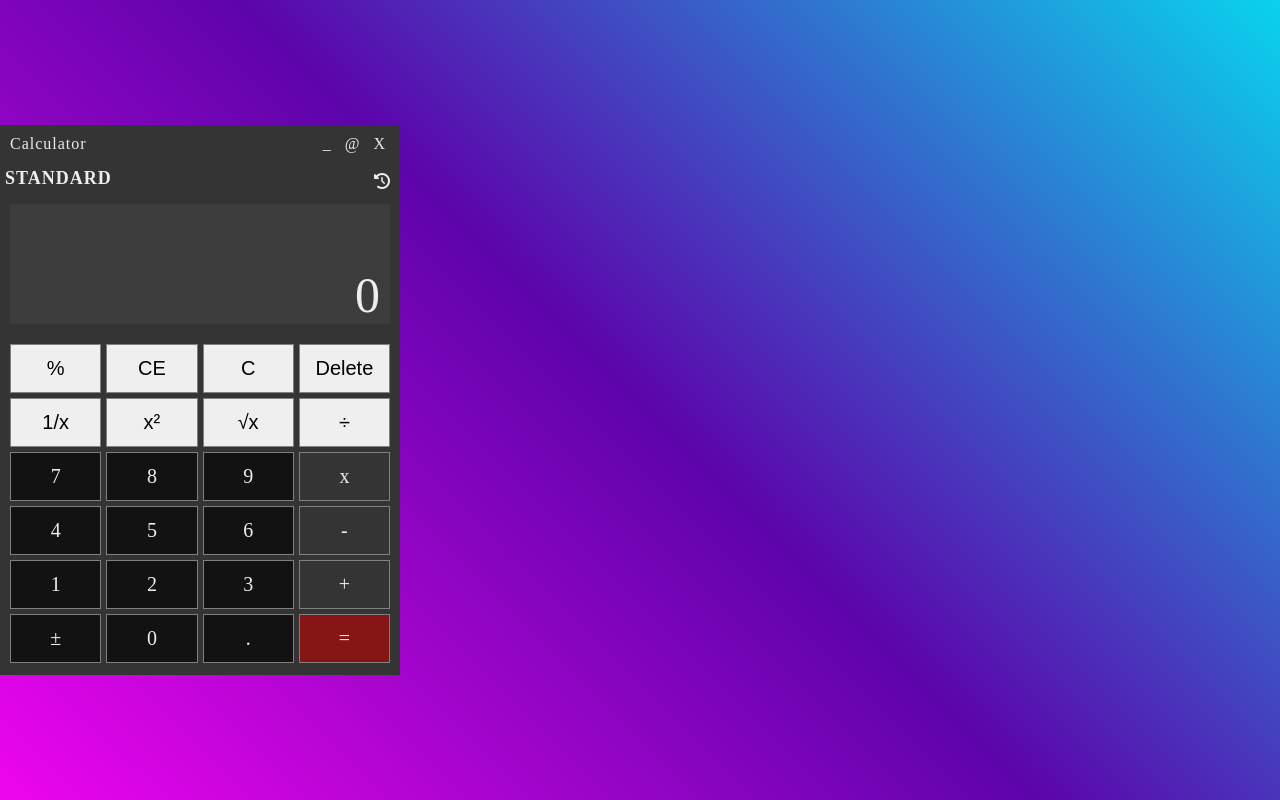
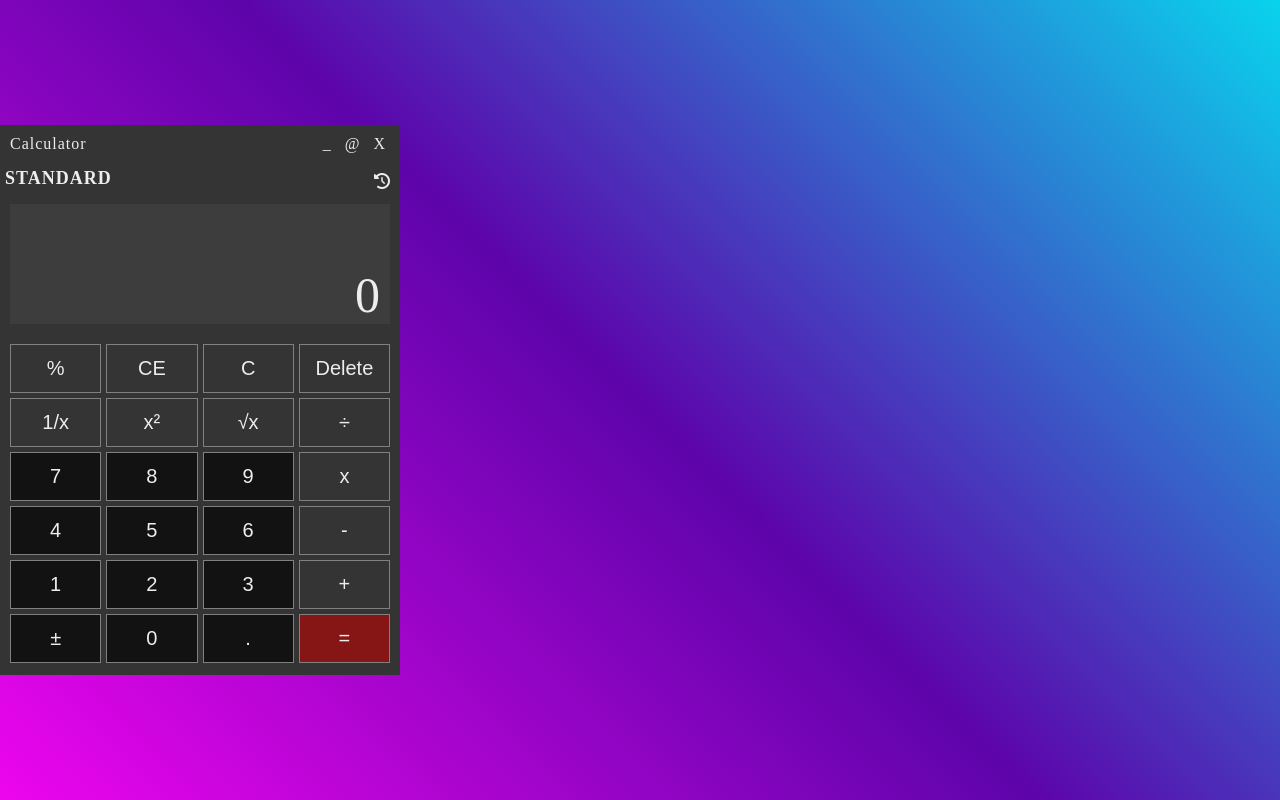
Before and after one commit to CodeforTech2/Calculator, a plain HTML site: page index.html in a window 1280 px wide. Drawn offline with Linux system fonts and the light colour scheme.

Commit message:
Updating all butons with button tag and id

```diff
--- a/calculator.css
+++ b/calculator.css
@@ -91,6 +91,8 @@ body {
     font-size: 20px;
     border: 1px solid gray;
     padding: 12px;
+    background-color: rgb(53, 52, 52);
+    color: #ededed;
 }
 
 .btn:hover {
--- a/index.html
+++ b/index.html
@@ -36,28 +36,27 @@
                 <button class="btn" type="button" id="one-divide-x">1/x</button>
                 <button class="btn" type="button" id="square">x<span>&#178;</span></button>
                 <button class="btn" type="button" id="radical"><span>&#8730;</span>x</button>
-                <button class="btn" type="button" id="divide" data-key="191"><span>&#247;</span></button>
+                <button class="btn" type="button" id="divide"><span>&#247;</span></button>
 
+                <button class="btn number" type="button" id="7" data-key="55">7</button>
+                <button class="btn number" type="button" id="8" data-key="56">8</button>
+                <button class="btn number" type="button" id="9" data-key="57">9</button>
+                <button class="btn" type="button" id="times">x</button>
 
-                <span class="btn number">7</span>
-                <span class="btn number">8</span>
-                <span class="btn number">9</span>
-                <span class="btn">x</span>
+                <button class="btn number" type="button" id="4" data-key="52">4</button>
+                <button class="btn number" type="button" id="5" data-key="53">5</button>
+                <button class="btn number" type="button" id="6" data-key="56">6</button>
+                <button class="btn" type="button" id="minus">-</button>
 
-                <span class="btn number">4</span>
-                <span class="btn number">5</span>
-                <span class="btn number">6</span>
-                <span class="btn">-</span>
+                <button class="btn number" type="button" id="1" data-key="49">1</button>
+                <button class="btn number" type="button" id="2" data-key="50">2</button>
+                <button class="btn number" type="button" id="3" data-key="51">3</button>
+                <button class="btn" type="button" id="plus">+</button>
 
-                <span class="btn number">1</span>
-                <span class="btn number">2</span>
-                <span class="btn number">3</span>
-                <span class="btn">+</span>
-
-                <span class="btn number"><span>&#177;</span></span>
-                <span class="btn number">0</span>
-                <span class="btn number">.</span>
-                <span class="btn equal">=</span>
+                <button class="btn number" type="button" id="positive-negative"><span>&#177;</span></button>
+                <button class="btn number" type="button" id="0" data-key="48">0</button>
+                <button class="btn number" type="button" id="period">.</button>
+                <button class="btn equal" type="button" id="equal">=</button>
             </div>
         </div>
 
```
